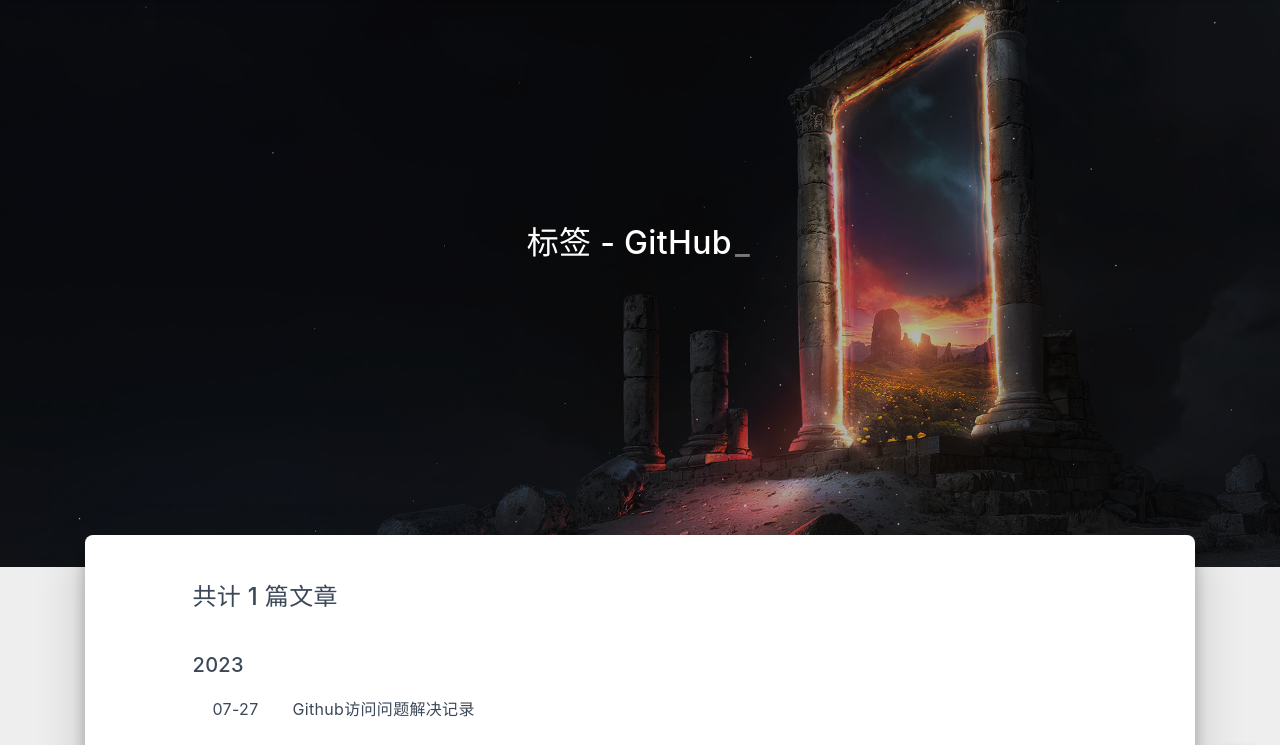
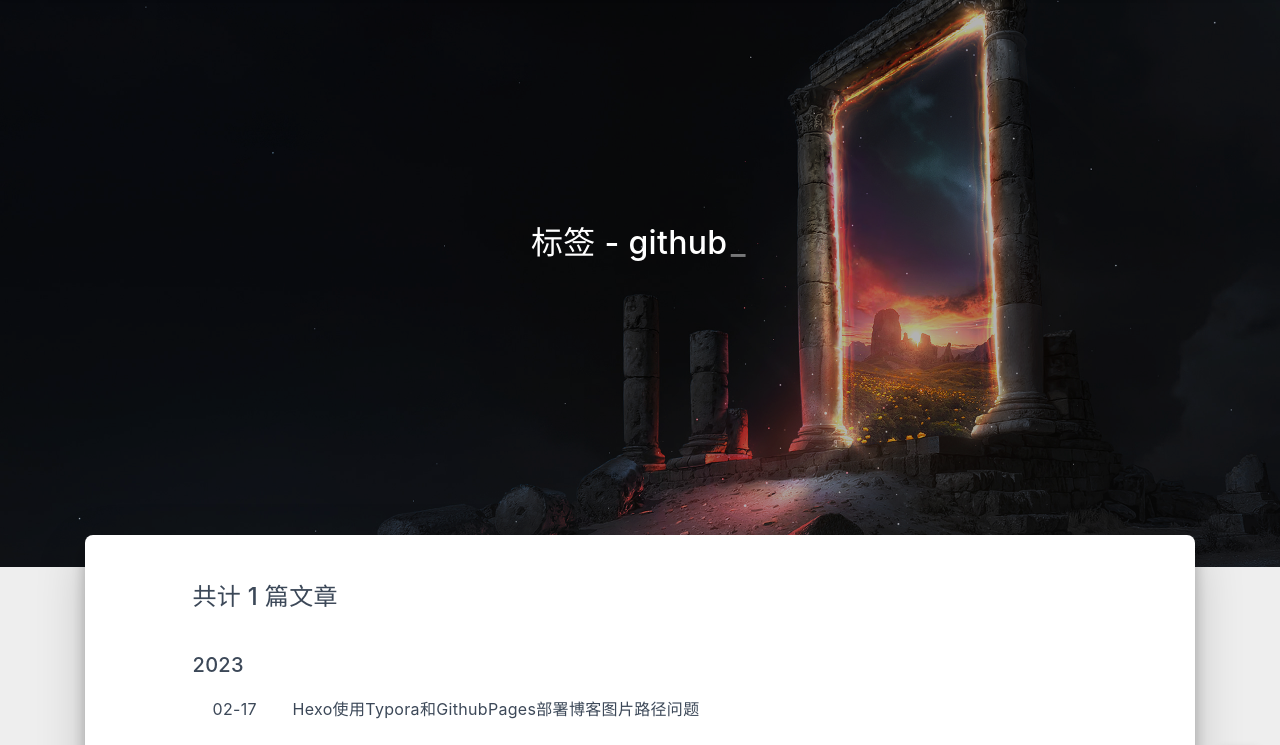
Before and after one commit to suixiang5731/suixiang5731.github.io, a plain HTML site: page tags/GitHub/index.html in a window 1280 px wide. Shown: the part 73-818 px from the top of the page. Drawn offline with nearby package versions, Linux system fonts and the light colour scheme; some packages are replaced by stand-ins of ours; a script that the page names is missing; some icons are missing; a small style sheet from the web is missing.

Commit message:
Site updated: 2024-04-18 16:04:14

```diff
--- a/tags/GitHub/index.html
+++ b/tags/GitHub/index.html
@@ -17,8 +17,8 @@
   <meta name="keywords" content="">
 
     <meta property="og:type" content="website">
-<meta property="og:title" content="标签 - GitHub">
-<meta property="og:url" content="https://suixiang5731.github.io/tags/GitHub/index.html">
+<meta property="og:title" content="标签 - github">
+<meta property="og:url" content="https://suixiang5731.github.io/tags/github/index.html">
 <meta property="og:site_name" content="SxBlog">
 <meta property="og:locale" content="zh_CN">
 <meta property="article:author" content="suixiang5731">
@@ -28,7 +28,7 @@
     <meta name="referrer" content="no-referrer-when-downgrade">
 
 
-  <title>标签 - GitHub - SxBlog</title>
+  <title>标签 - github - SxBlog</title>
 
   <link  rel="stylesheet" href="https://lib.baomitu.com/twitter-bootstrap/4.6.1/css/bootstrap.min.css" />
 
@@ -188,7 +188,7 @@
       <div class="banner-text text-center fade-in-up">
         <div class="h2">
 
-            <span id="subtitle" data-typed-text="标签 - GitHub"></span>
+            <span id="subtitle" data-typed-text="标签 - github"></span>
 
         </div>
 
@@ -228,9 +228,9 @@
 
       <p class="h5">2023</p>
 
-    <a href="/2023/07/27/Github%E8%AE%BF%E9%97%AE%E9%97%AE%E9%A2%98%E8%A7%A3%E5%86%B3%E8%AE%B0%E5%BD%95/" class="list-group-item list-group-item-action">
-      <time>07-27</time>
-      <div class="list-group-item-title">Github访问问题解决记录</div>
+    <a href="/2023/02/17/hexo-typora-github%E5%8D%9A%E5%AE%A2%E5%9B%BE%E7%89%87%E8%B7%AF%E5%BE%84%E9%97%AE%E9%A2%98/" class="list-group-item list-group-item-action">
+      <time>02-17</time>
+      <div class="list-group-item-title">Hexo使用Typora和GithubPages部署博客图片路径问题</div>
     </a>
 
 </div>
```
